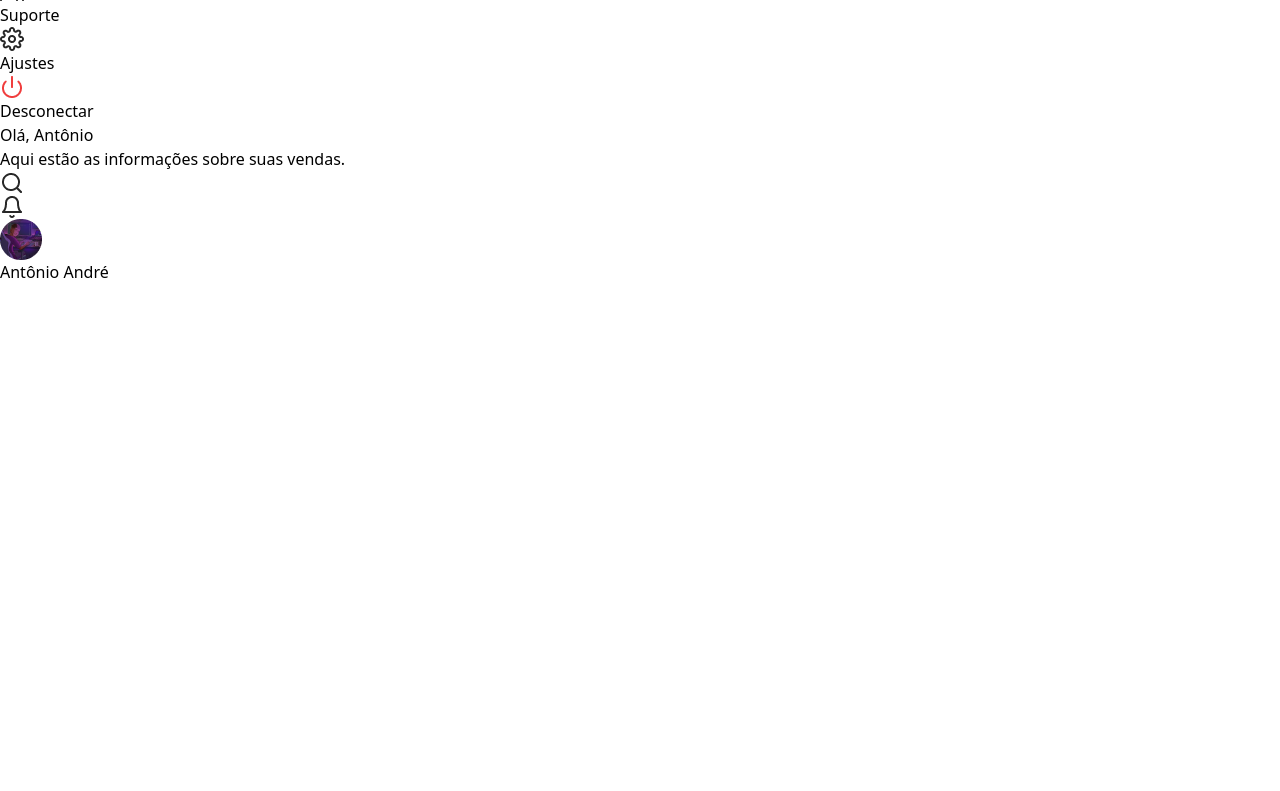
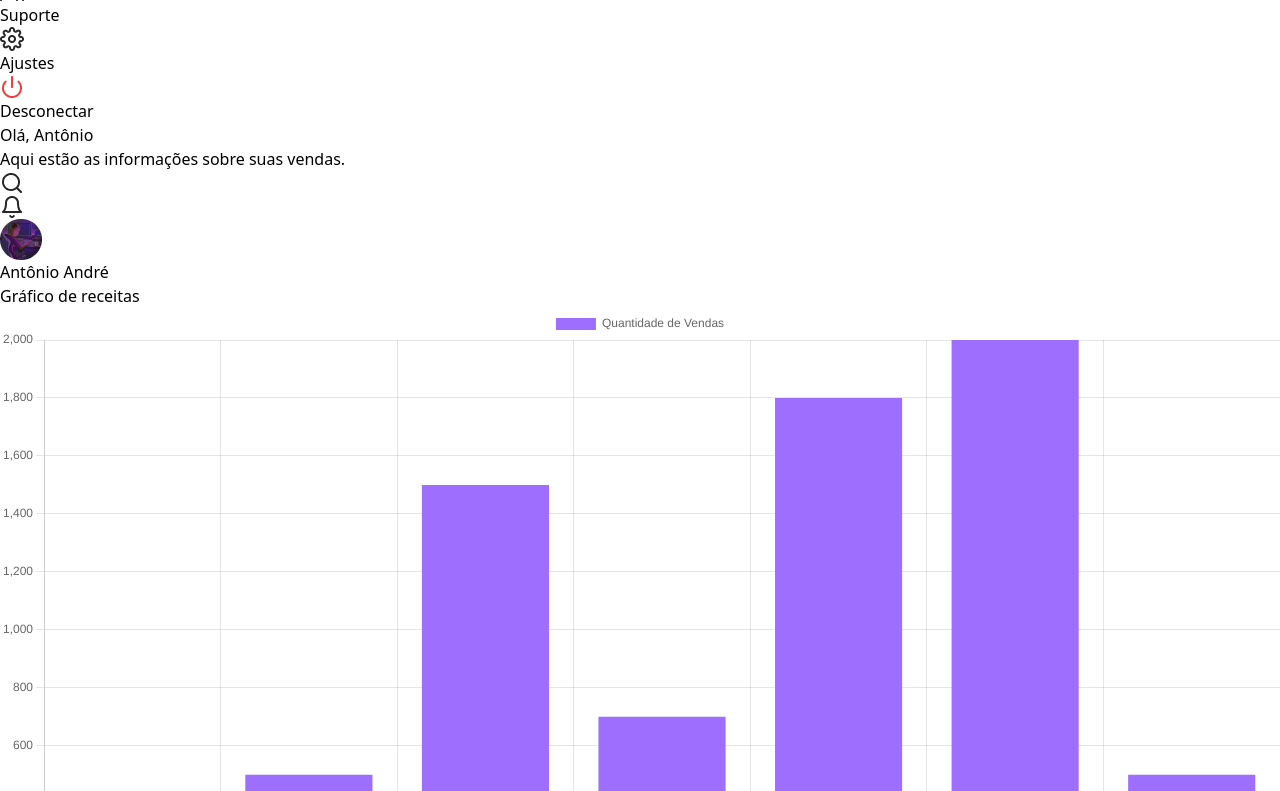
Before and after one commit to codelandia-training/desafio-40, a Vue app: page / in a window 1280 px wide. Shown: the part 189-980 px from the top of the page. Before the commit the page ends 800 px from the top, so only its background shows below. Built offline with nearby package versions, Linux system fonts and the light colour scheme.

Commit message:
feat: criacao do 'Grafico de Receitas'

```diff
--- a/package.json
+++ b/package.json
@@ -9,8 +9,10 @@
     "preview": "vite preview"
   },
   "dependencies": {
+    "chart.js": "^4.4.1",
     "oh-vue-icons": "^1.0.0-rc3",
-    "vue": "^3.3.11"
+    "vue": "^3.3.11",
+    "vue-chartjs": "^5.3.0"
   },
   "devDependencies": {
     "@vitejs/plugin-vue": "^4.5.2",
--- /dev/null
+++ b/src/components/GraficoDeReceitas/GraficoDeReceitas.vue
@@ -0,0 +1,32 @@
+<template>
+    <div class="bg-white p-6 rounded-xl">
+        <h1>Gráfico de receitas</h1>
+        <Bar :data="data" :options="options" />
+    </div>
+</template>
+
+<script>
+import {
+    Chart as ChartJS,
+    Title,
+    Tooltip,
+    Legend,
+    BarElement,
+    CategoryScale,
+    LinearScale,
+} from "chart.js";
+import { Bar } from "vue-chartjs";
+import * as chartConfig from "./chartConfig.js";
+
+ChartJS.register(CategoryScale, LinearScale, BarElement, Title, Tooltip, Legend);
+
+export default {
+    name: "App",
+    components: {
+        Bar,
+    },
+    data() {
+        return chartConfig;
+    },
+};
+</script>
--- /dev/null
+++ b/src/components/GraficoDeReceitas/chartConfig.js
@@ -0,0 +1,15 @@
+export const data = {
+    labels: ["Fev", "Mar", "Abr", "Mai", "Jun", "Jul", "Ago"],
+    datasets: [
+        {
+            label: "Quantidade de Vendas",
+            backgroundColor: "#9E6EFE",
+            hoverBackgroundColor: "#ccb3fc",
+            data: [250, 500, 1500, 700, 1800, 2000, 500],
+        },
+    ],
+};
+
+export const options = {
+    responsive: true,
+};
--- a/src/views/MainView.vue
+++ b/src/views/MainView.vue
@@ -1,10 +1,12 @@
 <template>
-    <main>
-        <Header class="py-12 px-20" />
+    <main class="py-12 px-20">
+        <Header />
+        <GraficoDeReceitas class="w-1/2" />
     </main>
 </template>
 
 <script setup>
+import GraficoDeReceitas from "../components/GraficoDeReceitas/GraficoDeReceitas.vue";
 import Header from "../components/Header.vue";
 </script>
 
```
Also changed, not shown: 1 other file (tests, documents, lock files or other folders).
